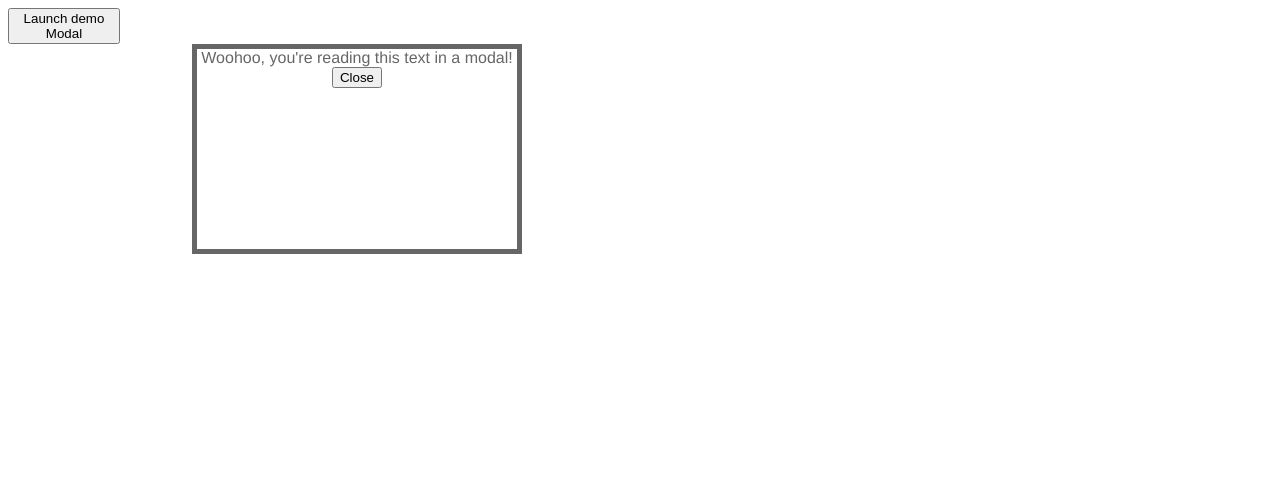
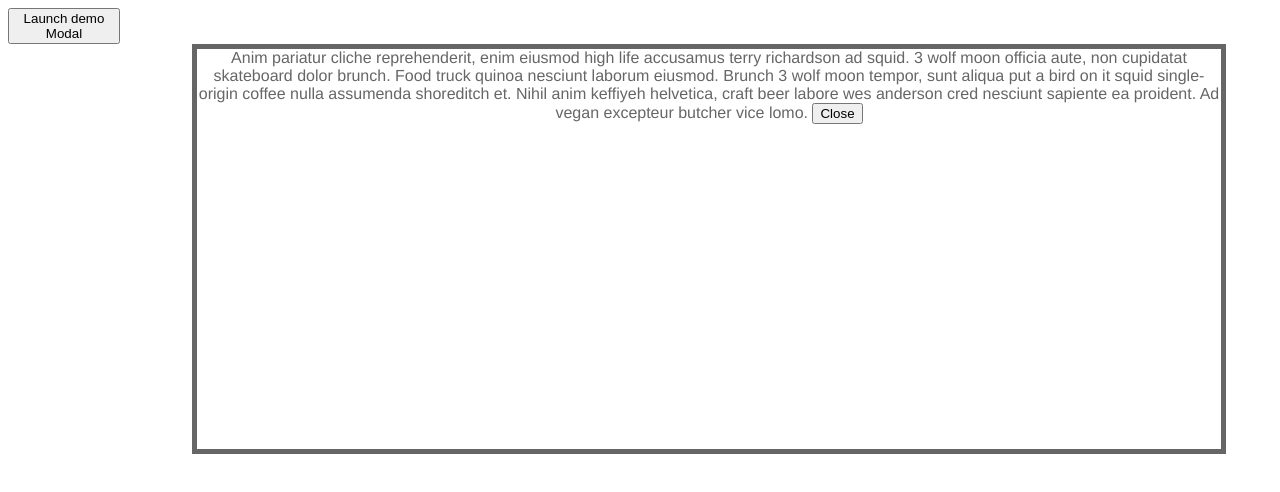
Before and after one commit to pradhansubhasish/modal, a plain HTML site: page index.html in a window 1280 px wide. Both pictures are taken after a click on the button "Launch demo Modal". Drawn offline with Linux system fonts and the light colour scheme.

Commit message:
my-second-commit

```diff
--- a/index.css
+++ b/index.css
@@ -11,8 +11,8 @@ html{
   position:absolute;
   background:#ffffff;
   border:5px solid #666666;
-  width:25%;
-  height:25%;
+  width:80%;
+  height:50%;
   left:15%;
 }
 
--- a/index.html
+++ b/index.html
@@ -16,7 +16,7 @@
 <button > Launch demo Modal </button>
 <div class="create">
 <div class="row">
-	Woohoo, you're reading this text in a modal!
+	Anim pariatur cliche reprehenderit, enim eiusmod high life accusamus terry richardson ad squid. 3 wolf moon officia aute, non cupidatat skateboard dolor brunch. Food truck quinoa nesciunt laborum eiusmod. Brunch 3 wolf moon tempor, sunt aliqua put a bird on it squid single-origin coffee nulla assumenda shoreditch et. Nihil anim keffiyeh helvetica, craft beer labore wes anderson cred nesciunt sapiente ea proident. Ad vegan excepteur butcher vice lomo.
 
 <!---modal is closed--->
 
```
